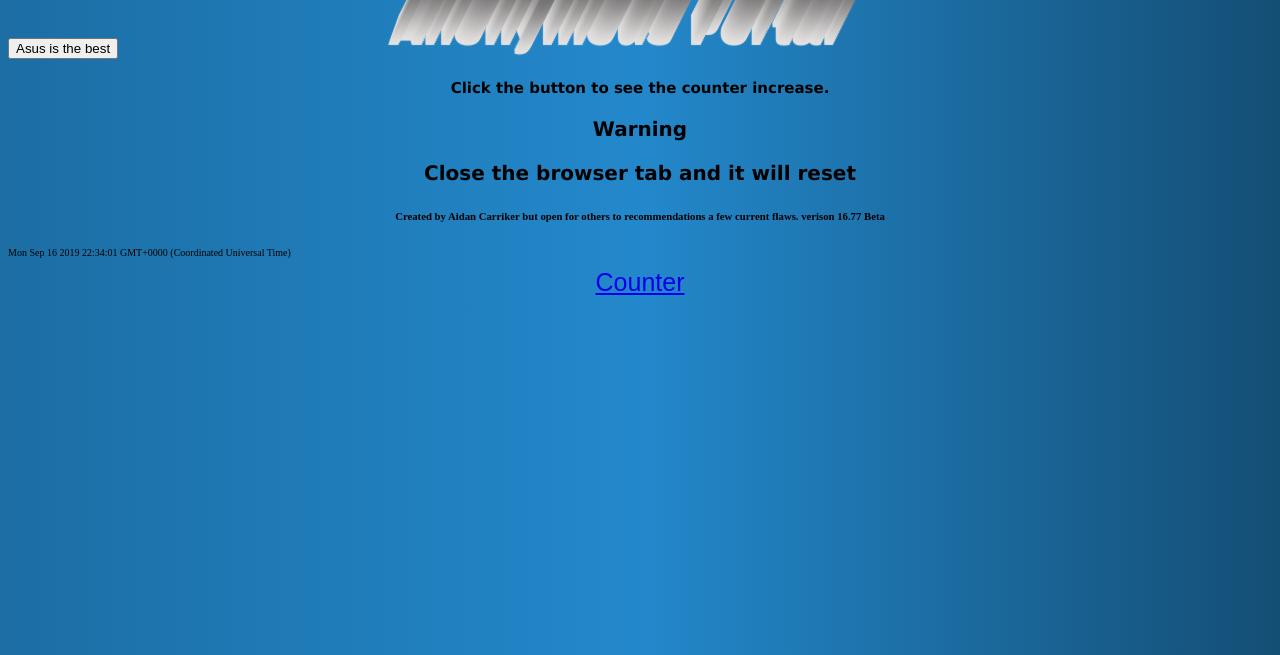
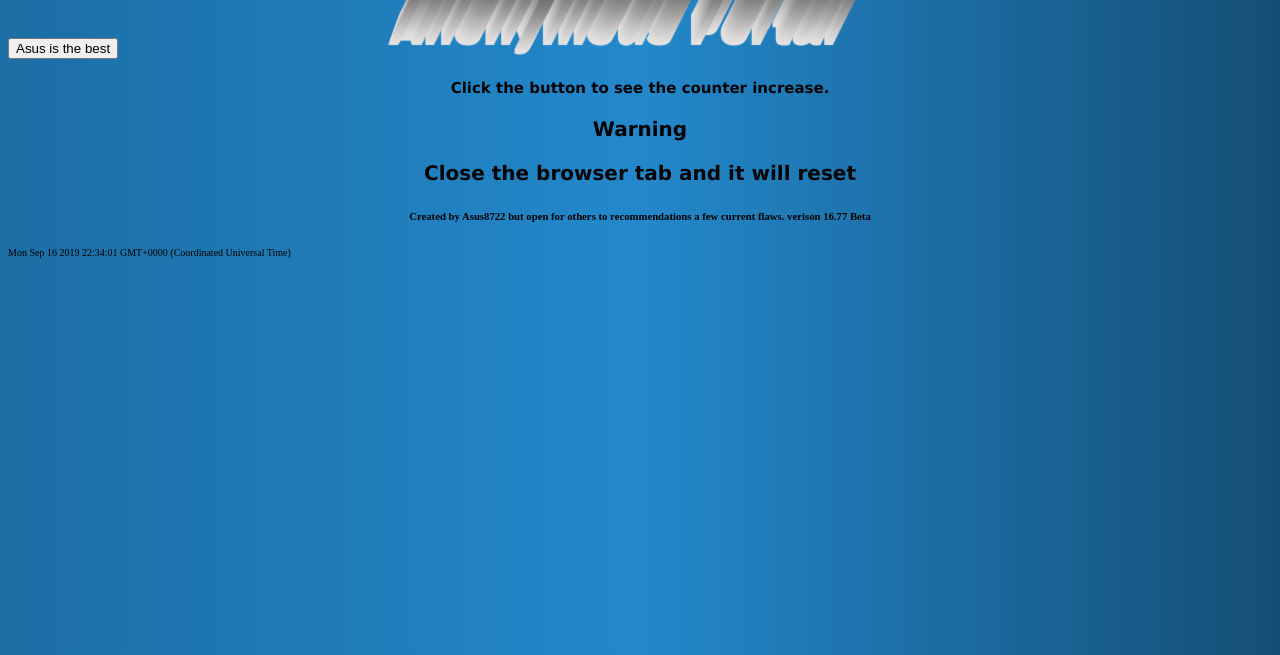
Before and after one commit to Asus8722/Asus8722.github.io, a plain HTML site: page index.html in a window 1280 px wide. Shown: the part 145-800 px from the top of the page. Drawn offline with Linux system fonts and the light colour scheme; a script that the page names is missing.

Commit message:
Update index.html

```diff
--- a/index.html
+++ b/index.html
@@ -4,7 +4,7 @@
   <link rel="stylesheet" href="style01.css" />
   <link rel="stylesheet" href="style02.css" />
 </head>
-<body style="background: #1C6EA4; background: -moz-linear-gradient(left, #1C6EA4 0%, #2388CB 50%, #144E75 100%); background: -webkit-linear-gradient(left, #1C6EA4 0%, #2388CB 50%, #144E75 100%); background: linear-gradient(to right, #1C6EA4 0%, #2388CB 50%, #144E75 100%);">
+<body>
 
   <ul>
       <li><a href="index.html">Home</a></li>
@@ -44,6 +44,10 @@
         </div>
       </li>
     </ul>
+</body>
+</html>
+<html>
+<head>
 <h1>Anonymous Portal</h1>
 <script>
 
@@ -61,13 +65,15 @@ else {
   }
 }
 </script>
+</head>
+<body>
 
 <p><button onclick="clickCounter()" type="button">Asus is the best</button></p>
 <div id="result"></div>
 <h4>Click the button to see the counter increase.</h4>
 <h3>Warning</h3>
 <h3>Close the browser tab and it will reset</h3>
-<h6>Created by Aidan Carriker but open for others to recommendations a few current flaws. verison 16.77 Beta</h6>
+<h6>Created by Asus8722 but open for others to recommendations a few current flaws. verison 16.77 Beta</h6>
 
 <p id="demo"></p>
 
@@ -75,10 +81,6 @@ else {
 var d = new Date();
 document.getElementById("demo").innerHTML = d;
 </script>
-<div style="align-content: center;">
-  <a href='https://www.free-counters.org/'>Counter</a> <script type='text/javascript' src='https://www.freevisitorcounters.com/auth.php?id=903464d9939186d3f7b171bff070ff52989299b7'></script>
-  <script type="text/javascript" src="https://www.freevisitorcounters.com/en/home/counter/573810/t/1"></script>
-</div>
 
 </body>
 </html>
```
